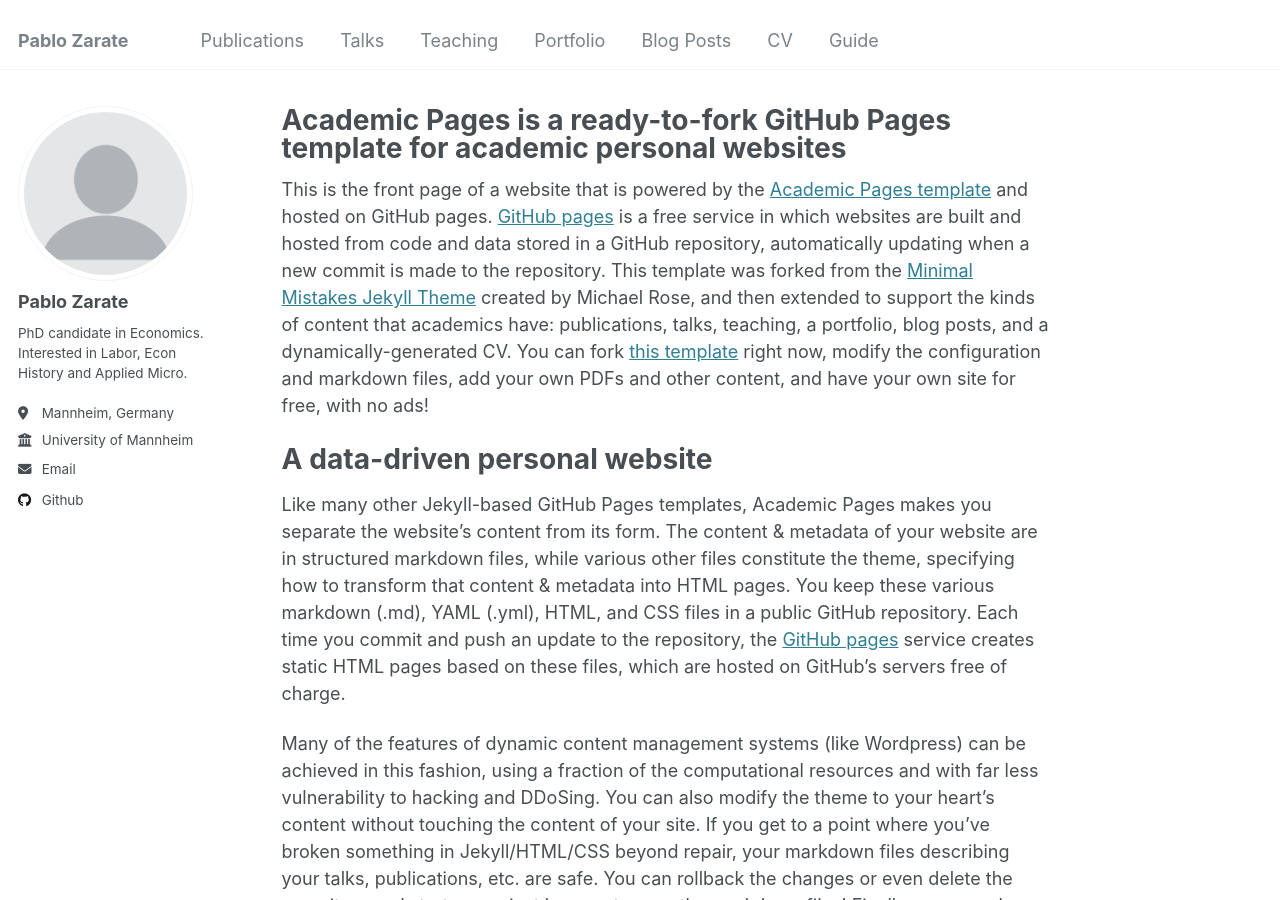
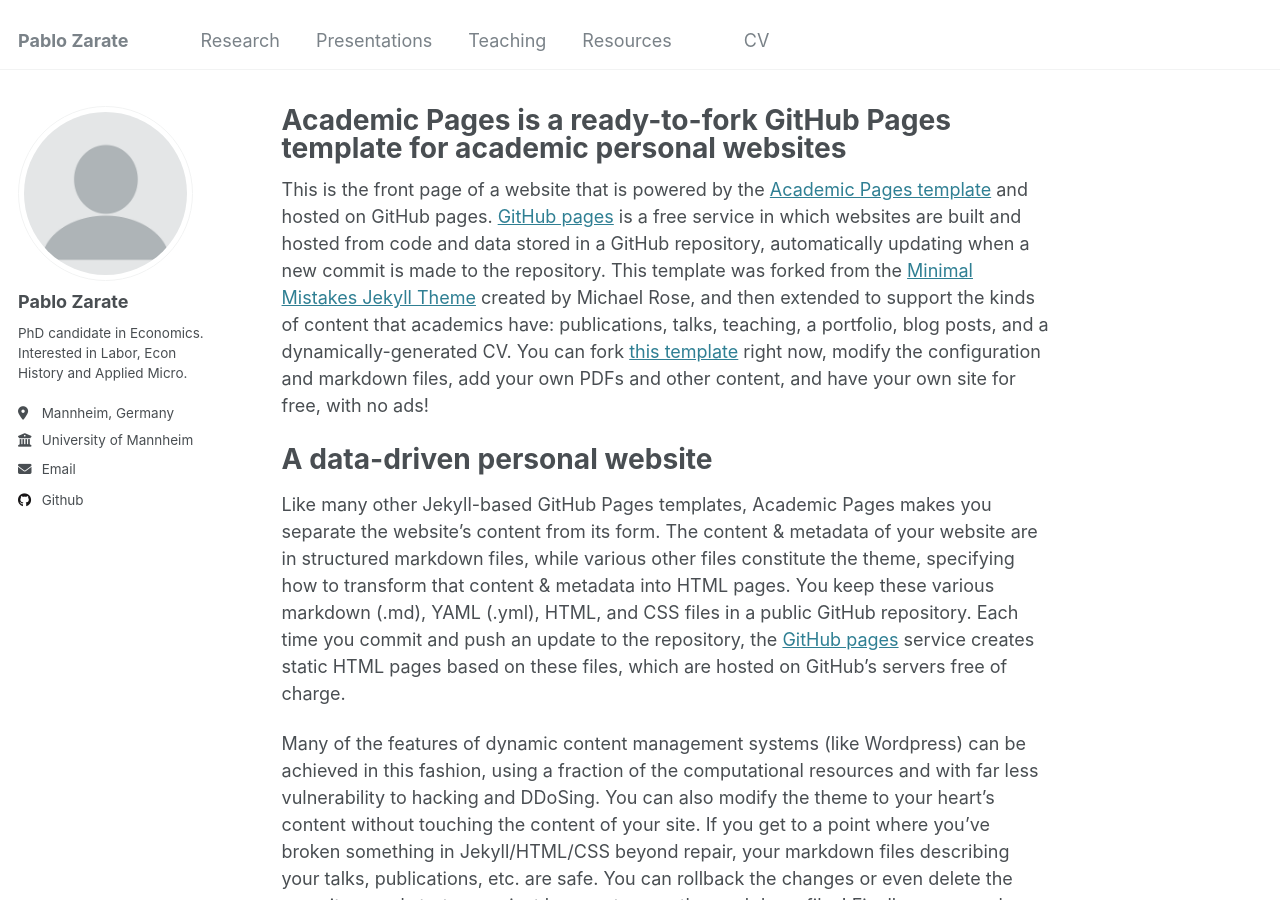
Before and after one commit to pblozarate/pblozarate.github.io, a Jekyll site: the page built from _pages/about.md, in a window 1280 px wide and 900 px high. Built offline with Jekyll 4.4.1, drawn with Linux system fonts in a browser that asks for light colours.

Commit message:
Update navigation.yml

```diff
--- a/_data/navigation.yml
+++ b/_data/navigation.yml
@@ -5,23 +5,23 @@
 # prevent it from being included in the site.
 
 main:
-  - title: "Publications"
-    url: /publications/
+  - title: "Research"
+    url: /research/
 
-  - title: "Talks"
+  - title: "Presentations"
     url: /talks/
 
   - title: "Teaching"
     url: /teaching/
 
-  - title: "Portfolio"
+  - title: "Resources"
     url: /portfolio/
 
-  - title: "Blog Posts"
-    url: /year-archive/
+  - #title: "Blog Posts"
+    #url: /year-archive/
 
   - title: "CV"
     url: /cv/
 
-  - title: "Guide"
-    url: /markdown/
+  - #title: "Guide"
+    # url: /markdown/
```
